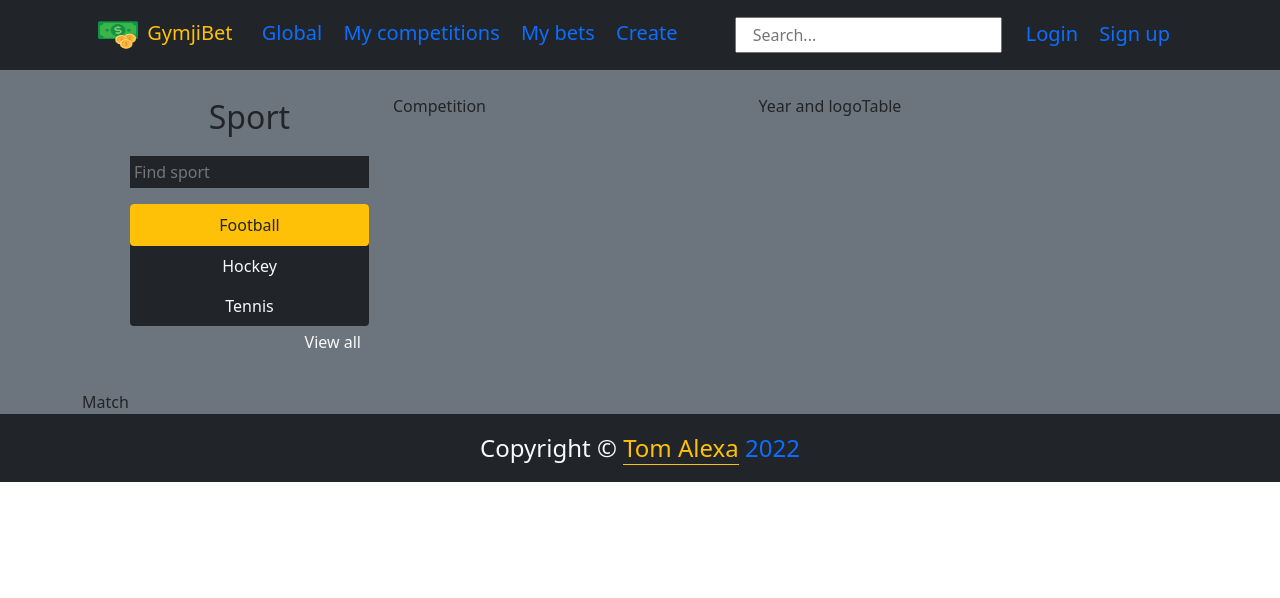
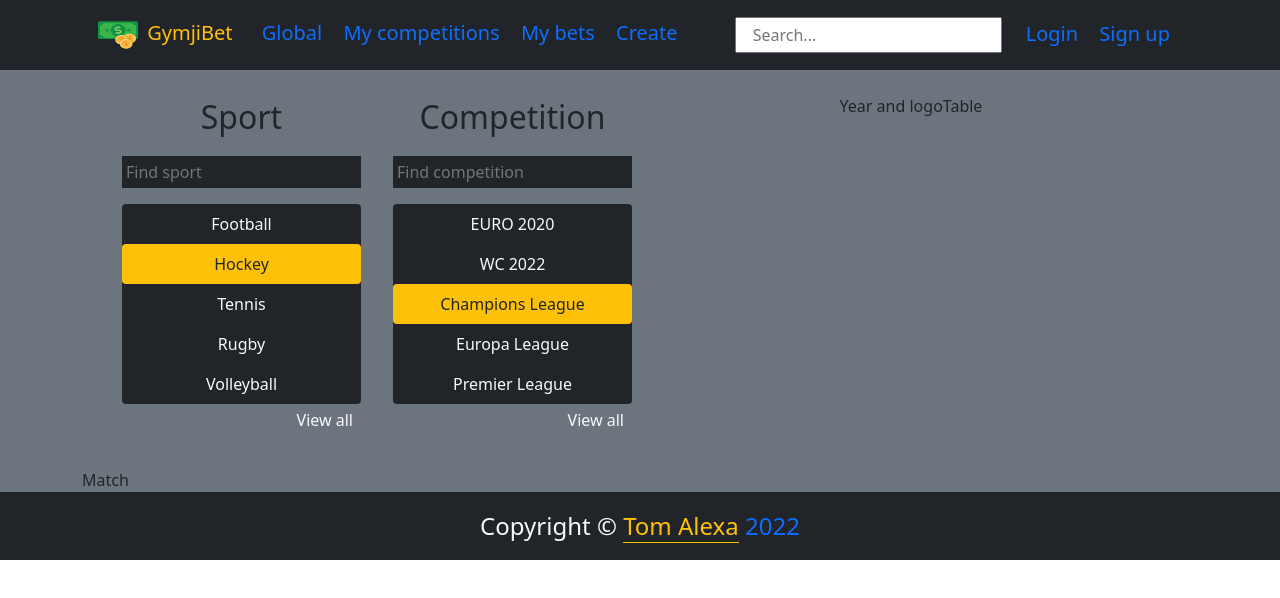
Before and after one commit to tom-alexa/gymjibet, a Vue app in the folder app/frontend/: page /competition/1/1 in a window 1280 px wide. Shown: the top 598 px of the page. Built offline with nearby package versions, Linux system fonts and the light colour scheme.

Commit message:
Add select competition template

```diff
--- a/app/frontend/src/components/competitions/competition/SelectCompetition.vue
+++ b/app/frontend/src/components/competitions/competition/SelectCompetition.vue
@@ -3,5 +3,30 @@
 </script>
 
 <template>
-    Competition
+    <div class="d-flex flex-column align-items-center">
+        <h2 class="p-1">Competition</h2>
+        <div class="d-flex flex-column px-3 py-2 rounded-3">
+            <input class="bg-dark p-1 border-0 text-light mb-3" type="text" placeholder="Find competition">
+            <div class="d-flex flex-column bg-dark rounded-2">
+                <div class="btn btn-outline-warning text-light border-0 py-2">
+                    EURO 2020
+                </div>
+                <div class="btn btn-outline-warning border-0 text-light py-2">
+                    WC 2022
+                </div>
+                <div class="btn bg-warning border-0 text-dark py-2">
+                    Champions League
+                </div>
+                <div class="btn btn-outline-warning border-0 text-light py-2">
+                    Europa League
+                </div>
+                <div class="btn btn-outline-warning border-0 text-light py-2">
+                    Premier League
+                </div>
+            </div>
+            <div class="btn btn-outline-warning text-light py-1 px-2 align-self-end border-0">
+                View all
+            </div>
+        </div>
+    </div>
 </template>
--- a/app/frontend/src/components/competitions/competition/SelectSport.vue
+++ b/app/frontend/src/components/competitions/competition/SelectSport.vue
@@ -5,17 +5,23 @@
 <template>
     <div class="d-flex flex-column align-items-center">
         <h2 class="p-1">Sport</h2>
-        <div class="d-flex flex-column px-4 py-2 rounded-3">
+        <div class="d-flex flex-column px-3 py-2 rounded-3">
             <input class="bg-dark p-1 border-0 text-light mb-3" type="text" placeholder="Find sport">
             <div class="d-flex flex-column bg-dark rounded-2">
-                <div class="btn py-2 bg-warning">
+                <div class="btn btn-outline-warning text-light border-0 py-2">
                     Football
                 </div>
-                <div class="btn btn-outline-warning border-0 link-light py-2">
+                <div class="btn bg-warning btn-outline-warning border-0 text-dark py-2">
                     Hockey
                 </div>
-                <div class="btn btn-outline-warning border-0  text-light py-2">
+                <div class="btn btn-outline-warning border-0 text-light py-2">
                     Tennis
+                </div>
+                <div class="btn btn-outline-warning border-0 text-light py-2">
+                    Rugby
+                </div>
+                <div class="btn btn-outline-warning border-0 text-light py-2">
+                    Volleyball
                 </div>
             </div>
             <div class="btn btn-outline-warning text-light py-1 px-2 align-self-end border-0">
```
Also changed, not shown: app/frontend/src/components/competitions/Competition.vue (+9 -11 lines), 1 other file (tests, documents, lock files or other folders).
